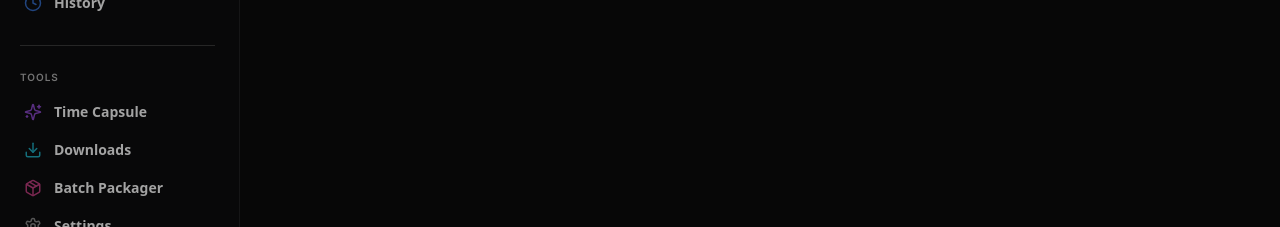
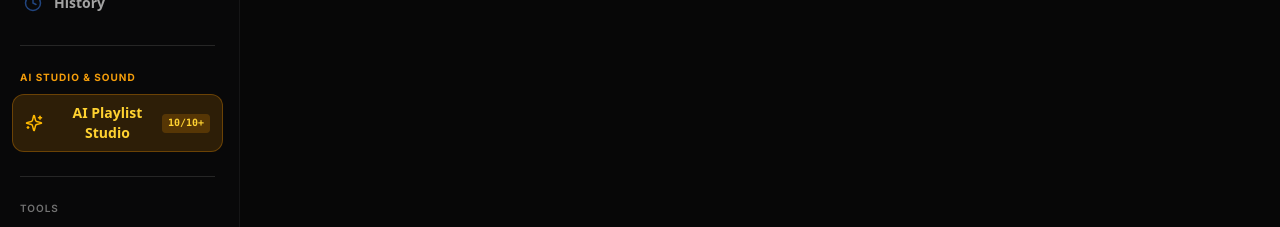
Before and after one commit to takedaa83/Singularity-Player, a React (Vite) app in the folder client/: page / in a window 1280 px wide. Shown: the part 394-621 px from the top of the page. Built offline with nearby package versions, Linux system fonts and the light colour scheme; no server answers.

Commit message:
feat: Add explicit AI Studio section and AI Playlist Studio button in Sidebar

```diff
--- a/client/src/components/layout/Sidebar.tsx
+++ b/client/src/components/layout/Sidebar.tsx
@@ -358,6 +358,45 @@ export const Sidebar: React.FC<SidebarProps> = ({
 
         <Divider sx={{ borderColor: tokens.colors.surfaceBorder, mx: sidebarCollapsed ? 0.5 : 1 }} />
 
+        {/* AI Studio Section */}
+        <nav className="flex flex-col gap-0.5">
+          {!sidebarCollapsed && (
+            <Typography
+              variant="caption"
+              sx={{ px: 1, mb: 1, color: tokens.colors.accent.amber, textTransform: 'uppercase', letterSpacing: '0.1em', fontSize: 10, fontWeight: 700 }}
+            >
+              AI Studio & Sound
+            </Typography>
+          )}
+          {onOpenAiPlaylistStudio && (
+            sidebarCollapsed ? (
+              <Tooltip title="AI Playlist Studio" placement="right" arrow>
+                <button
+                  onClick={onOpenAiPlaylistStudio}
+                  aria-label="AI Playlist Studio"
+                  className="w-full flex items-center justify-center py-2.5 px-0 rounded-xl transition-all bg-amber-500/10 text-amber-400 hover:bg-amber-500/20"
+                >
+                  <Sparkles className="w-[18px] h-[18px] shrink-0" />
+                </button>
+              </Tooltip>
+            ) : (
+              <button
+                onClick={onOpenAiPlaylistStudio}
+                aria-label="AI Playlist Studio"
+                className="w-full flex items-center justify-between px-3 py-2 rounded-xl text-sm font-bold transition-all bg-amber-500/15 text-amber-300 hover:bg-amber-500/25 border border-amber-500/30"
+              >
+                <div className="flex items-center gap-2.5">
+                  <Sparkles className="w-[18px] h-[18px] shrink-0 text-amber-400" />
+                  <span>AI Playlist Studio</span>
+                </div>
+                <span className="text-[10px] font-mono bg-amber-500/20 px-1.5 py-0.5 rounded text-amber-300 font-bold">10/10+</span>
+              </button>
+            )
+          )}
+        </nav>
+
+        <Divider sx={{ borderColor: tokens.colors.surfaceBorder, mx: sidebarCollapsed ? 0.5 : 1 }} />
+
         {/* Tools */}
         <nav className="flex flex-col gap-0.5">
           {!sidebarCollapsed && (
@@ -421,7 +460,19 @@ export const Sidebar: React.FC<SidebarProps> = ({
                     Playlists ({playlists.length})
                   </Typography>
                 </button>
-                <Tooltip title="Create playlist" arrow>
+                <div className="flex items-center gap-1">
+                  {onOpenAiPlaylistStudio && (
+                    <Tooltip title="Open AI Playlist Studio" arrow>
+                      <button
+                        onClick={onOpenAiPlaylistStudio}
+                        aria-label="Open AI Playlist Studio"
+                        className="px-1.5 py-0.5 rounded bg-amber-500/20 text-amber-300 text-[10px] font-bold border border-amber-500/40 hover:bg-amber-500/30 transition-all flex items-center gap-1"
+                      >
+                        <Sparkles className="w-2.5 h-2.5" /> AI
+                      </button>
+                    </Tooltip>
+                  )}
+                  <Tooltip title="Create manual playlist" arrow>
                     <IconButton
                       size="small"
                       onClick={() => setShowPlaylistInput(!showPlaylistInput)}
@@ -431,6 +482,7 @@ export const Sidebar: React.FC<SidebarProps> = ({
                       <Plus className="w-3.5 h-3.5" />
                     </IconButton>
                   </Tooltip>
+                </div>
               </div>
 
               <AnimatePresence>
```
Also changed, not shown: 1 other file (tests, documents, lock files or other folders). Lines whose indentation alone changed are shown as unchanged.
